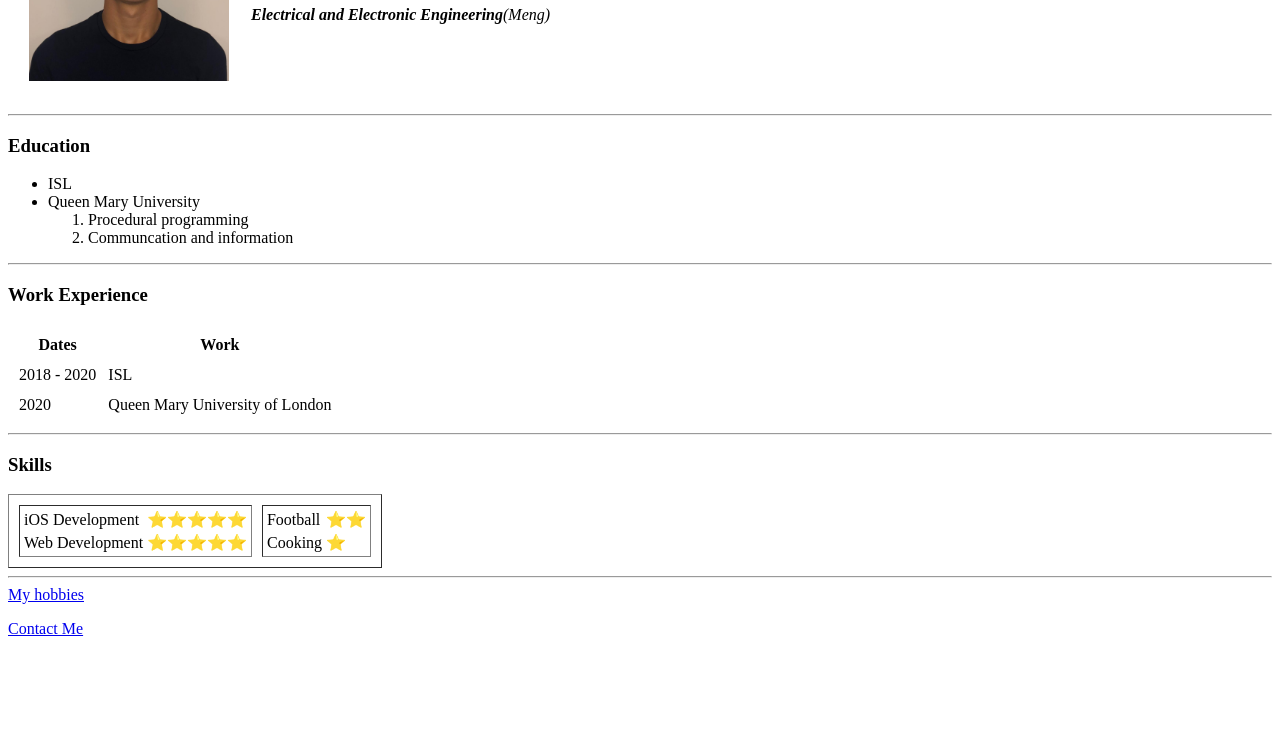
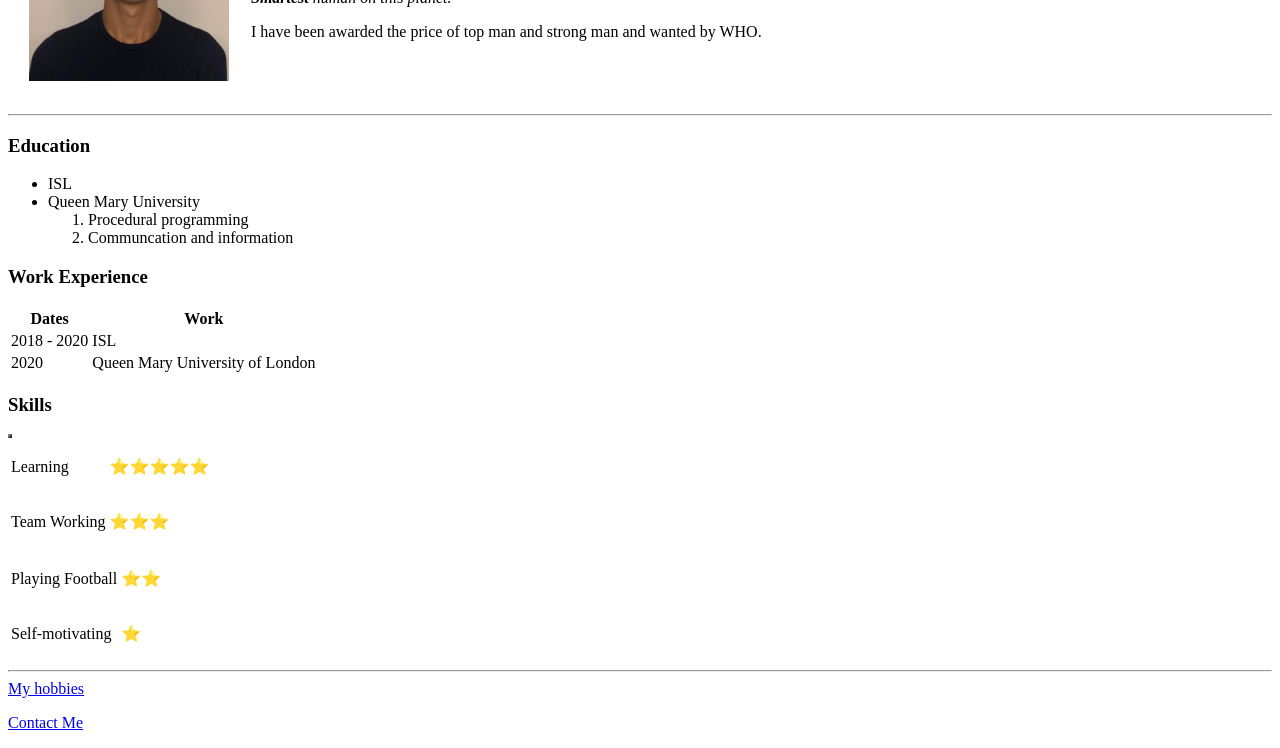
Before and after one commit to BandarAl-Sadoon/CV, a plain HTML site: page index.html in a window 1280 px wide. Shown: the part 148-896 px from the top of the page. Before the commit the page ends 802 px from the top, so only its background shows below. Drawn offline with Linux system fonts and the light colour scheme.

Commit message:
New HTML file uploaded

```diff
--- a/index.html
+++ b/index.html
@@ -5,7 +5,7 @@ of HTML this document is uisng.-->
 
 <head>
   <meta charset="utf-8">
-  <title>Bandar's website </title>
+  <title>Bandar's website (Free logistics service)</title>
 </head>
 
 <body>
@@ -14,12 +14,13 @@ of HTML this document is uisng.-->
     <tr>
 
       <td>
-        <img src="200105370.jpg" width="200" height="200" alt="Text to describe what the image is about."/>
+        <img src="200105370.JPG" width="200" height="200" alt="Text to describe what the image is about."/>
       </td>
 
       <td>
         <h1>Bandar Al-Sadoon</h1>
-        <p><em><strong>Electrical and Electronic Engineering</strong>(Meng)</em></p>
+        <p><em><strong>Smartest</strong> human on this planet.</em></p>
+        <p>I have been awarded the price of top man and strong man and wanted by WHO.</p>
       </td>
 
     </tr>
@@ -42,9 +43,8 @@ of HTML this document is uisng.-->
 
       </li>
     </ul>
-<hr />
   <h3>Work Experience</h3>
-<table cellspacing="10">
+<table>
   <thead>
     <th>
       Dates
@@ -77,53 +77,61 @@ of HTML this document is uisng.-->
   <tfoot>
 
   </tfoot>
+
 </table>
-<hr />
 <h3>Skills</h3>
-  <table border="1" cellspacing="10">
+<table cellspacing="20" border="2">
   <tr>
-      <td>
     <table>
       <tr>
         <td>
-              iOS Development
+          <p>
+            Learning
+          </p>
         </td>
         <td>
+        <p>
           &#11088;&#11088;&#11088;&#11088;&#11088;
+        </p>
         </td>
       </tr>
       <tr>
         <td>
-              Web Development
+          Team Working
         </td>
         <td>
-              &#11088;&#11088;&#11088;&#11088;&#11088;
+          <p>
+           &#11088;&#11088;&#11088;
+          </p>
         </td>
       </tr>
-      </td>
     </table>
-      <td>
+  </tr>
+
+  <tr>
     <table>
       <tr>
         <td>
-              Football
+          Playing Football
         </td>
         <td>
-              &#11088;&#11088;
+          <p>&#11088;&#11088;</p>
         </td>
       </tr>
+
+
+
     <tr>
       <td>
-              Cooking
+        Self-motivating
       </td>
       <td>
-              &#11088;
+        <p>&#11088;</p>
       </td>
     </tr>
     </table>
-      </td>
 
-    </tr>
+
 
 </table>
 <hr />
```
Lines whose indentation alone changed are shown as unchanged.
